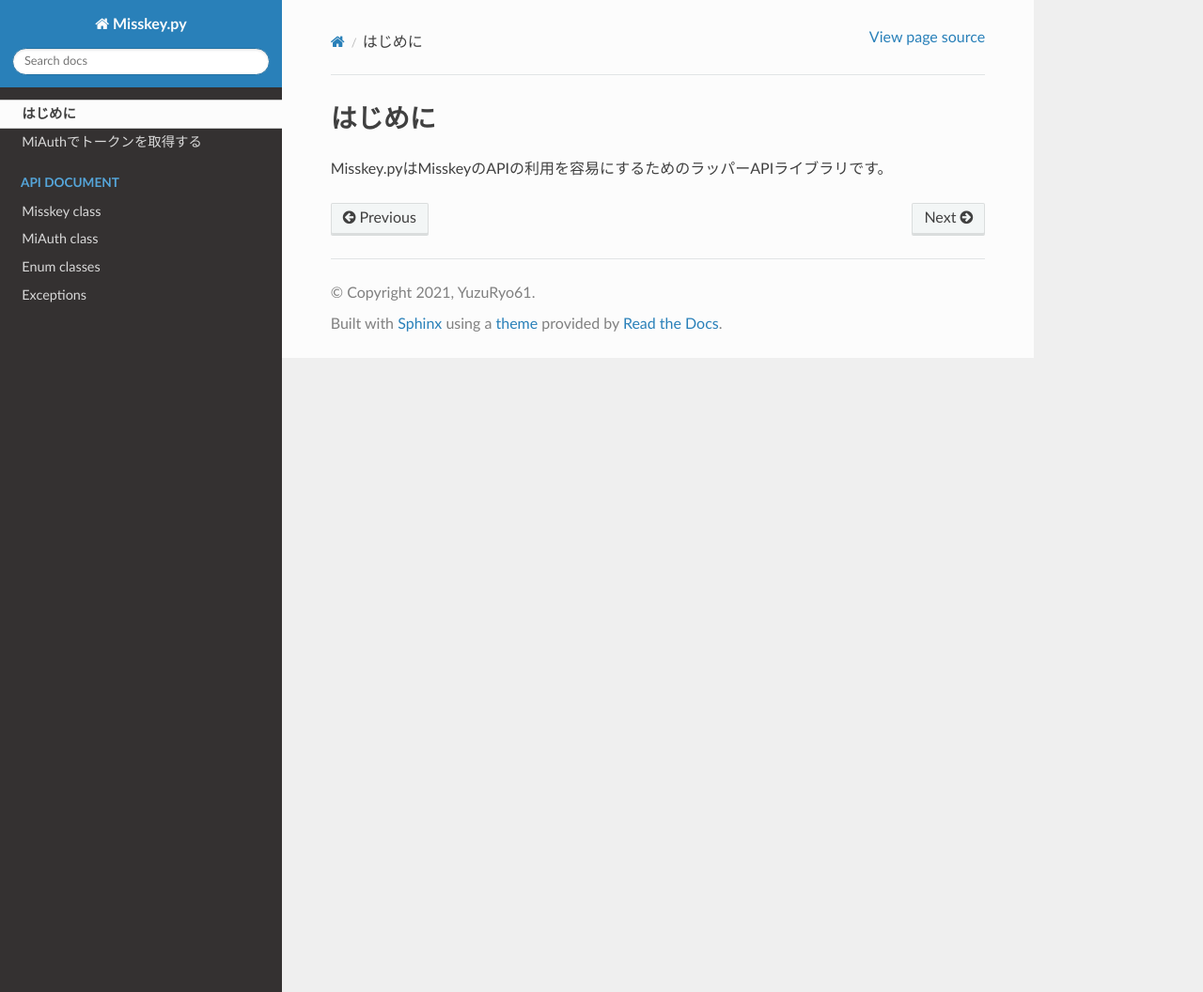
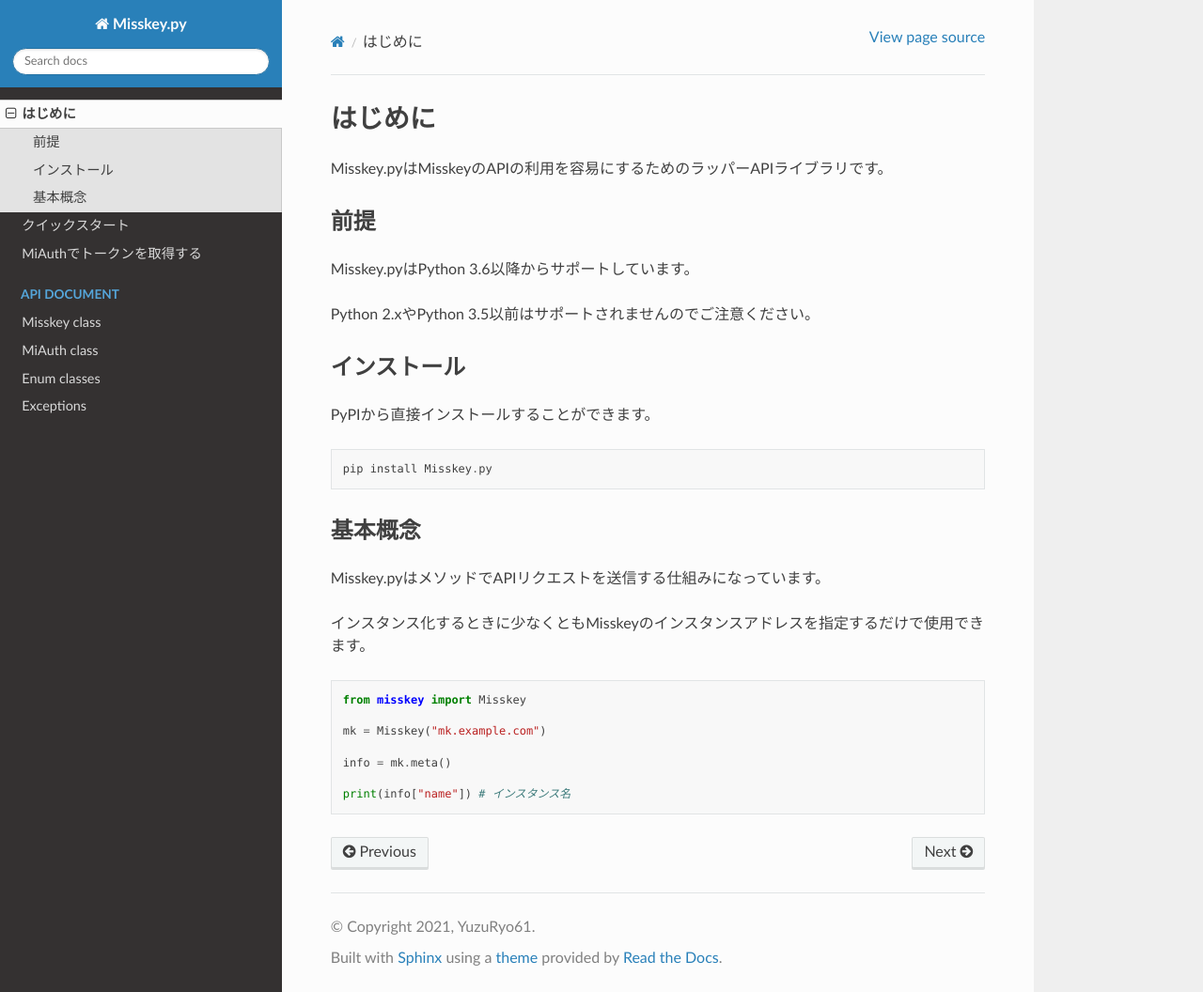
Before and after one commit to YuzuRyo61/Misskey.py, a Sphinx documentation site: the page built from docs/getting-started.rst, in a window 1280 px wide and 1056 px high. Shown: the whole window at 94% size. Built offline with Sphinx 7.4.7 and the Read the Docs theme 2.0.0, drawn with Linux system fonts in a browser that asks for light colours.

Commit message:
Add document pages

```diff
--- a/docs/getting-started.rst
+++ b/docs/getting-started.rst
@@ -2,3 +2,36 @@
 ========
 
 Misskey.pyはMisskeyのAPIの利用を容易にするためのラッパーAPIライブラリです。
+
+前提
+-------
+
+Misskey.pyはPython 3.6以降からサポートしています。
+
+Python 2.xやPython 3.5以前はサポートされませんのでご注意ください。
+
+インストール
+-------------
+
+PyPIから直接インストールすることができます。
+
+::
+
+    pip install Misskey.py
+
+基本概念
+----------
+
+Misskey.pyはメソッドでAPIリクエストを送信する仕組みになっています。
+
+インスタンス化するときに少なくともMisskeyのインスタンスアドレスを指定するだけで使用できます。
+
+.. code-block:: python
+
+    from misskey import Misskey
+
+    mk = Misskey("mk.example.com")
+
+    info = mk.meta()
+
+    print(info["name"]) # インスタンス名
--- a/docs/index.rst
+++ b/docs/index.rst
@@ -5,6 +5,7 @@
    :maxdepth: 4
 
    getting-started
+   quick-start
    get-token-from-miauth
 
 .. toctree::
--- /dev/null
+++ b/docs/quick-start.rst
@@ -0,0 +1,96 @@
+クイックスタート
+=================
+
+基本
+--------
+
+Misskey.pyのメインのクラスは以下のクラスです。
+
+.. autoclass:: misskey.Misskey
+   :noindex:
+
+クラスをインスタンス化するために、少なくとも、Misskeyインスタンスアドレスを指定してください。
+
+必要な場合はURLプロトコルを含めることもできます。
+
+.. code-block:: python
+
+    from misskey import Misskey
+
+    mk = Misskey("mk.example.com")
+
+    mk_local = Misskey("http://localhost:3000") # URLプロトコルを含めた場合
+
+各メソッドにエンドポイント名を記載しています。
+
+使用するインスタンスのMisskey APIドキュメントと併用してご確認下さい。
+
+**例:** ``i`` → Misskey APIエンドポイント ``/api/i`` へHTTPリクエスト
+
+トークンを加える
+------------------
+
+Misskeyインスタンスで使用できるトークンを持っている場合は、
+Misskey.pyはインスタンス化時、もしくはプロパティに代入することで使用することができます。
+
+インスタンス化時に代入
+^^^^^^^^^^^^^^^^^^^^^^^^^
+
+コンストラクタに ``i`` という引数にトークンを代入します。
+
+.. code-block:: python
+
+    from misskey import Misskey
+
+    mk = Misskey("mk.example.com", i="xxxxxxxxxx")
+
+    print(mk.i()) # あなたのプロフィールが表示されます
+
+トークンが有効でない場合は以下の例外が出されます。
+
+.. autoexception:: misskey.exceptions.MisskeyAuthorizeFailedException
+   :noindex:
+
+プロパティに代入
+^^^^^^^^^^^^^^^^^^^
+
+インスタンスの ``token`` プロパティに代入します。
+
+.. code-block:: python
+
+    from misskey import Misskey
+
+    mk = Misskey("mk.example.com")
+
+    mk.token = "xxxxxxxxxx"
+
+    print(mk.i()) # あなたのプロフィールが表示されます
+
+トークンが有効でない場合は以下の例外が出されます。
+
+.. autoexception:: misskey.exceptions.MisskeyAuthorizeFailedException
+   :noindex:
+
+投稿をしてみる
+----------------
+
+トークンを含めたインスタンスで、MisskeyにNoteを投稿してみましょう。
+
+メソッド ``notes_create`` を使用すると、Noteを作成することができます。
+
+.. automethod:: misskey.Misskey.notes_create
+   :noindex:
+
+以下がサンプルコードです。
+
+.. code-block:: python
+
+    from misskey import Misskey
+
+    mk = Misskey("mk.example.com", i="xxxxxxxxxx")
+
+    new_note = mk.notes_create(text="Hello Misskey.py!")
+
+    print(new_note["createdNote"]["id"]) # 投稿されたNoteのIDが表示されます
+
+コードを実行するとNoteが投稿されます。ブラウザなどで確認してみてください。
```
